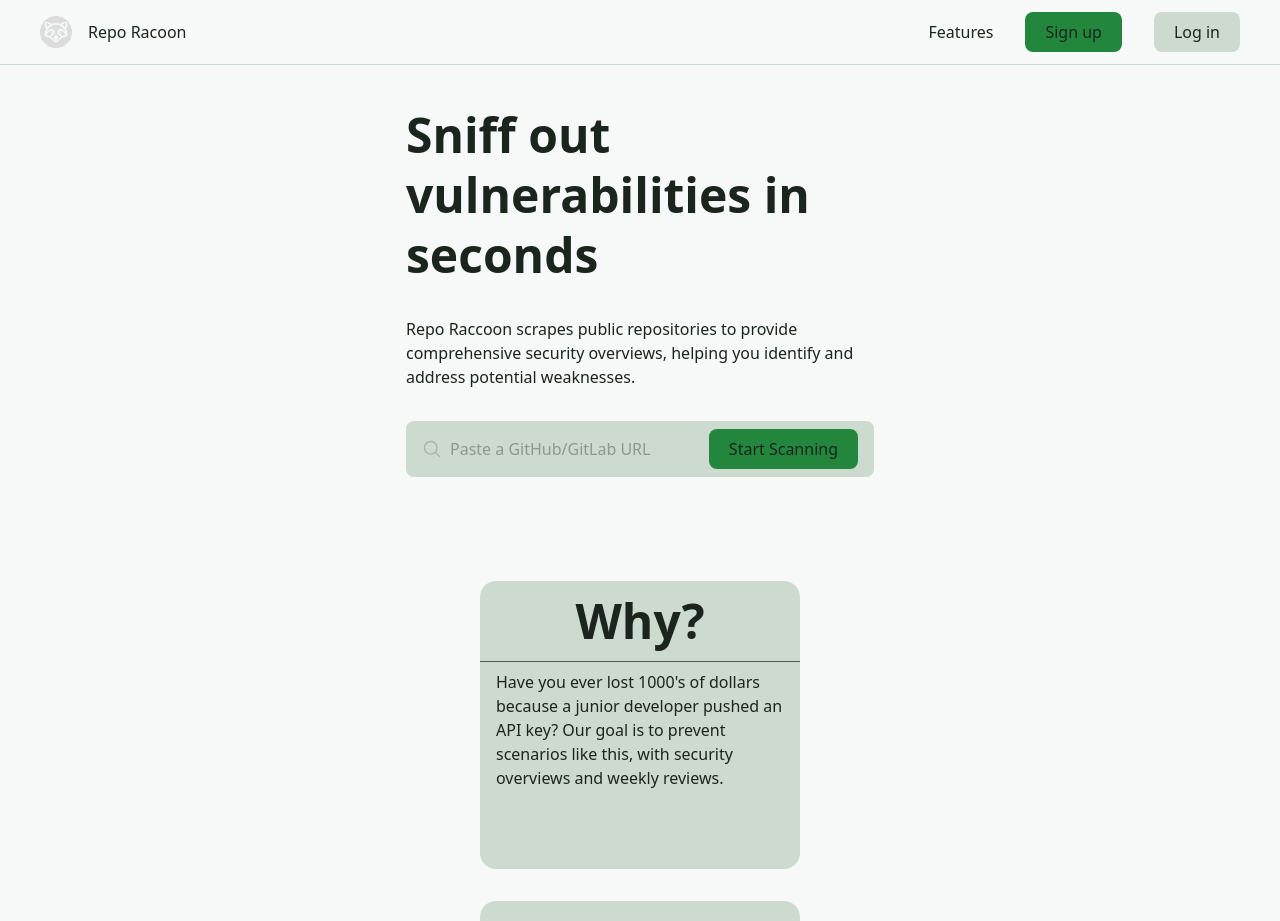
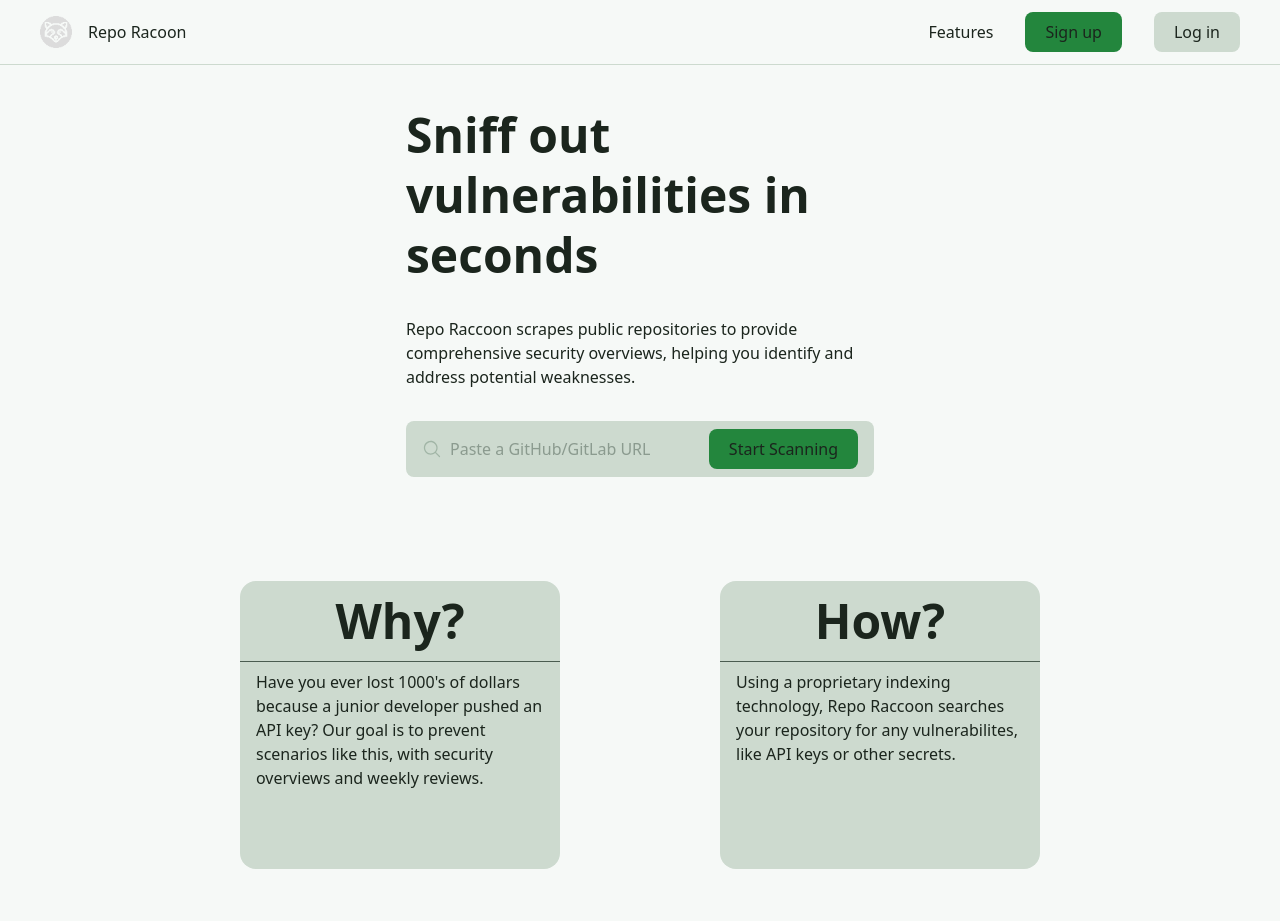
Before and after one commit to 62595-fullstack-gruppe-placeholder/reporacoon, a Next.js app in the folder web/: page / in a window 1280 px wide. Shown: the top 921 px of the page. After the commit the page ends 869 px from the top, so only its background shows below. Built offline with nearby package versions, Linux system fonts and the light colour scheme; no server answers.

Commit message:
fixed boxes layout

```diff
--- a/web/src/app/page.tsx
+++ b/web/src/app/page.tsx
@@ -44,8 +44,7 @@ export default function Home() {
         className={`
           w-full max-w-6xl px-4
           transition-all duration-700 ease-out
-          ${
-            isScanning
+          ${isScanning
             ? 'opacity-100 translate-y-0 max-h-[1000px]'
             : 'opacity-0 -translate-y-10 max-h-0 overflow-hidden'
           }
@@ -53,7 +52,7 @@ export default function Home() {
       >
         <ScanResults findings={scanFindings} job={scanJob} />
       </div>
-
+      <div className='inline-flex justify-start items-start gap-40'>
         <div className="box w-80 h-72">
           <h1 className="h1 border-b border-secondary flex justify-center items-center gap-2.5 p-2.5">
             Why?
@@ -76,5 +75,6 @@ export default function Home() {
           </p>
         </div>
       </div>
+    </div>
   );
 }
```
Lines whose indentation alone changed are shown as unchanged.
